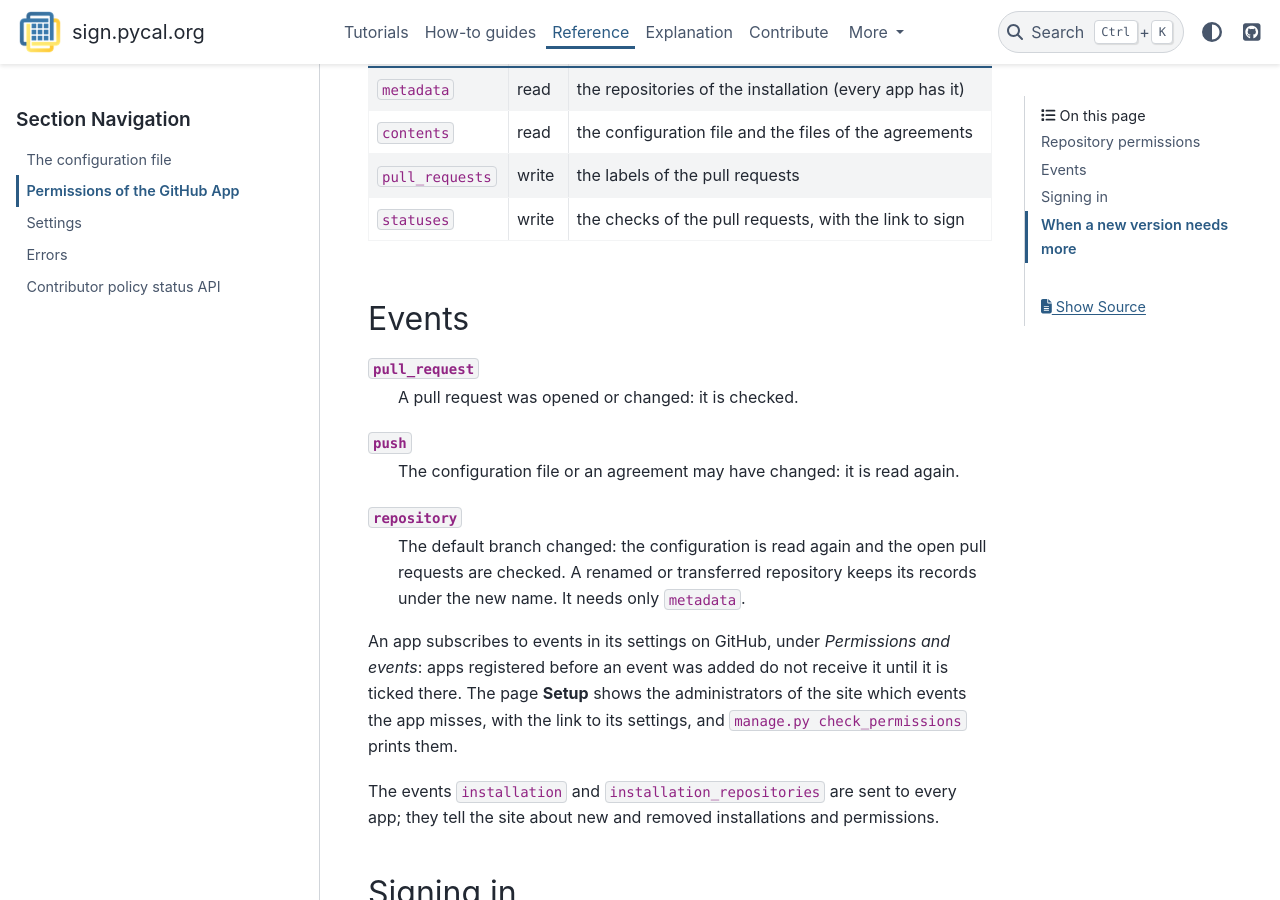
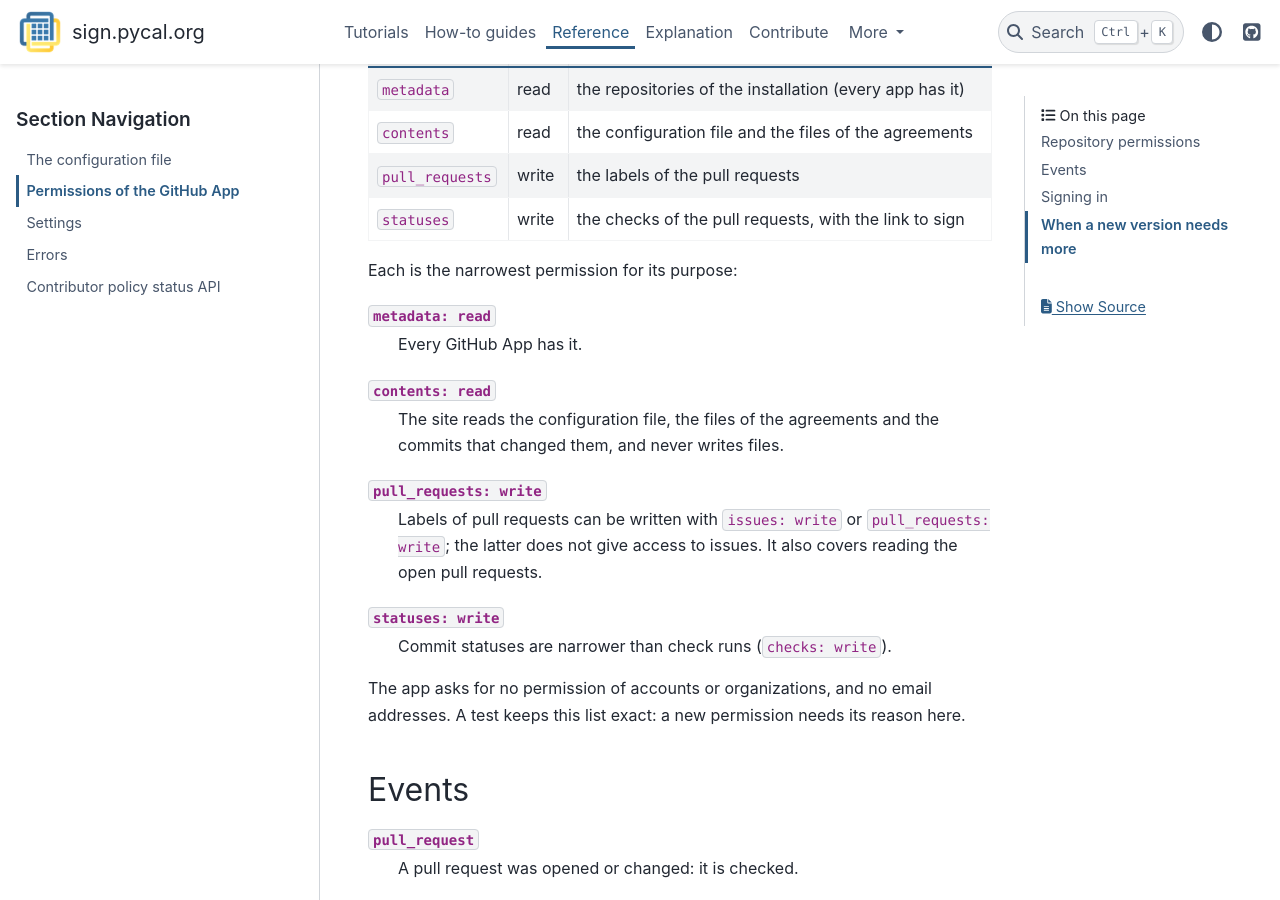
Before and after one commit to PyCalendar/ai.pycal.org, a Sphinx documentation site: the page built from docs/reference/permissions.rst, in a window 1280 px wide and 900 px high, scrolled down 364 px. Built offline with Sphinx 7.4.7 and the PyData theme 0.15.4, drawn with Linux system fonts in a browser that asks for light colours; pages that are not in the unit, such as notebooks, are missing from menus.

Commit message:
Explain why each permission of the app is the narrowest
The permissions reference gives the reason of each permission and why no
narrower one works; a test keeps the set exact, so a new permission
needs its reason in the documentation.

Co-Authored-By: Claude Opus 5.5 <noreply@anthropic.com>

AI Prompts:
claude-opus-5-5: the app should aply use the minimal required permissions to perform the actions

```diff
--- a/docs/reference/permissions.rst
+++ b/docs/reference/permissions.rst
@@ -27,6 +27,23 @@ Repository permissions
    * - ``statuses``
      - write
      - the checks of the pull requests, with the link to sign
+
+Each is the narrowest permission for its purpose:
+
+``metadata: read``
+   Every GitHub App has it.
+``contents: read``
+   The site reads the configuration file, the files of the agreements and the
+   commits that changed them, and never writes files.
+``pull_requests: write``
+   Labels of pull requests can be written with ``issues: write`` or
+   ``pull_requests: write``; the latter does not give access to issues. It also
+   covers reading the open pull requests.
+``statuses: write``
+   Commit statuses are narrower than check runs (``checks: write``).
+
+The app asks for no permission of accounts or organizations, and no email
+addresses. A test keeps this list exact: a new permission needs its reason here.
 
 Events
 ======
--- a/todo.txt
+++ b/todo.txt
@@ -458,3 +458,5 @@
 
 - [x] Explained: GitHub shows it for every GitHub App sign-in; the site only reads the identity and,
       for administrators, their installations. Decided by the person: no separate OAuth app.
+- [x] The app uses the minimal permissions (metadata, contents read; pull_requests, statuses write):
+      each justified in docs/reference/permissions.rst, the set pinned by a test.
```
Also changed, not shown: 2 other files.
